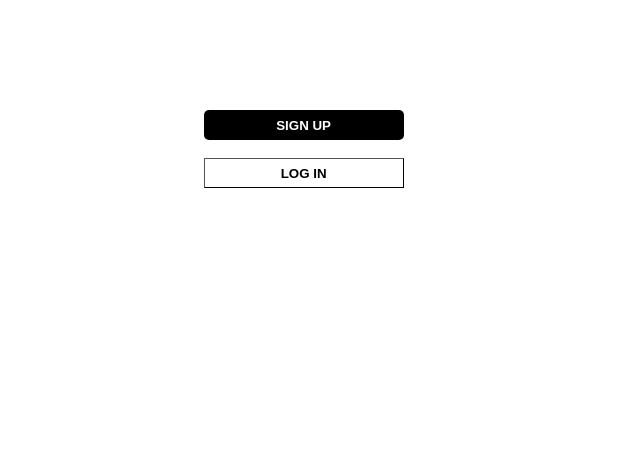
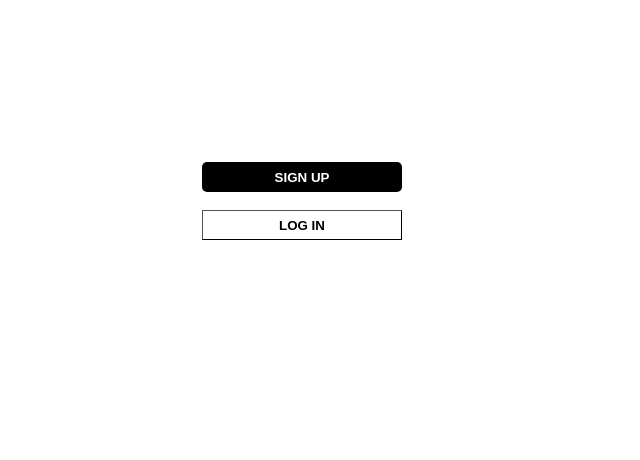
Before and after one commit to enebret/Interview-test-application, a plain HTML site: page index.html in a window 1280 px wide. Shown: the part 340-800 px from the top of the page, without its empty margins (310-950 px from the left). Drawn offline with Linux system fonts and the light colour scheme.

Commit message:
new update

```diff
--- a/index.css
+++ b/index.css
@@ -1,5 +1,7 @@
 body{
     margin-top: 20%;
+    margin-right: auto;
+    margin-left: auto;
 }
 h3 {
  color: black;
@@ -10,6 +12,7 @@ h3 {
 .md{
     margin-left: 40%;
     margin-top: 10%;
+    position: fixed;
 }
 #maap{
  color: "white";
```
